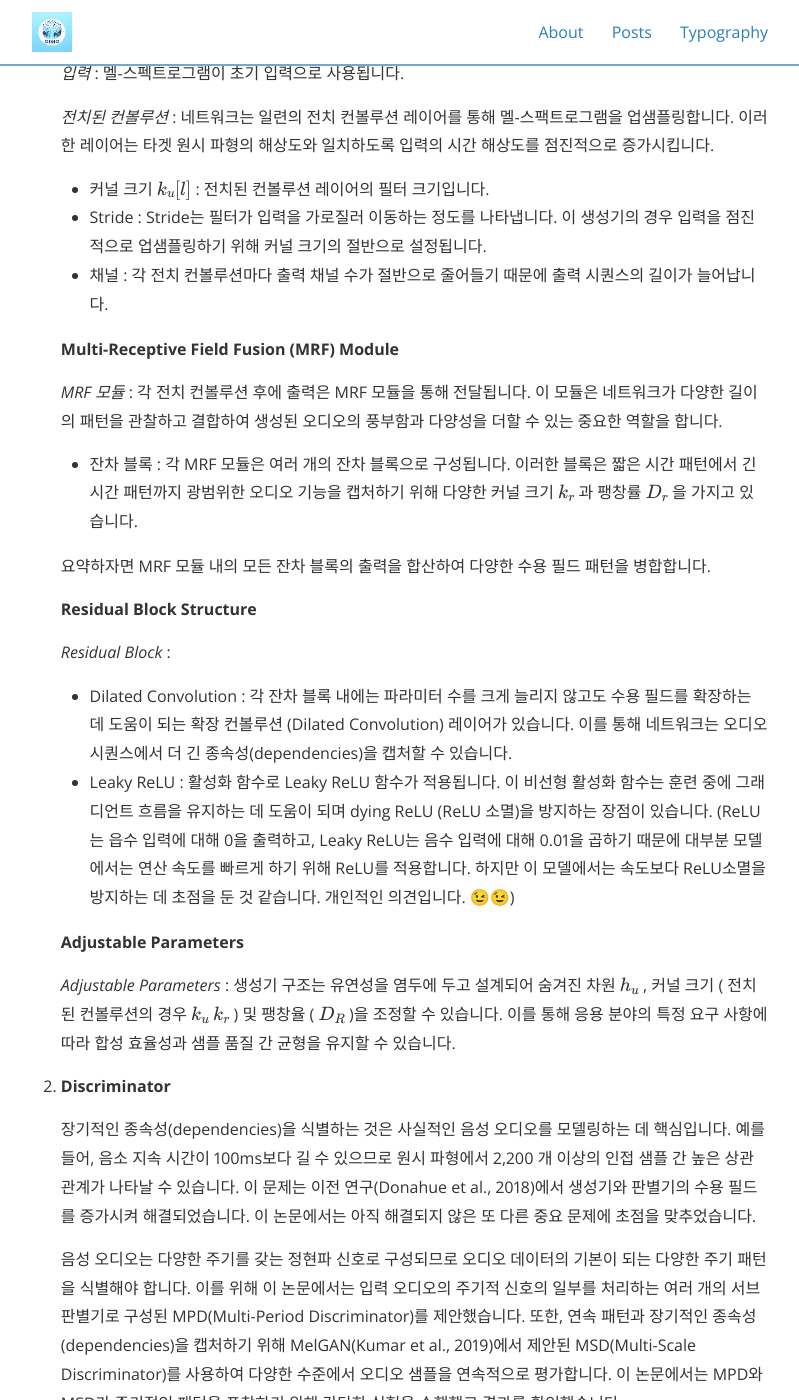
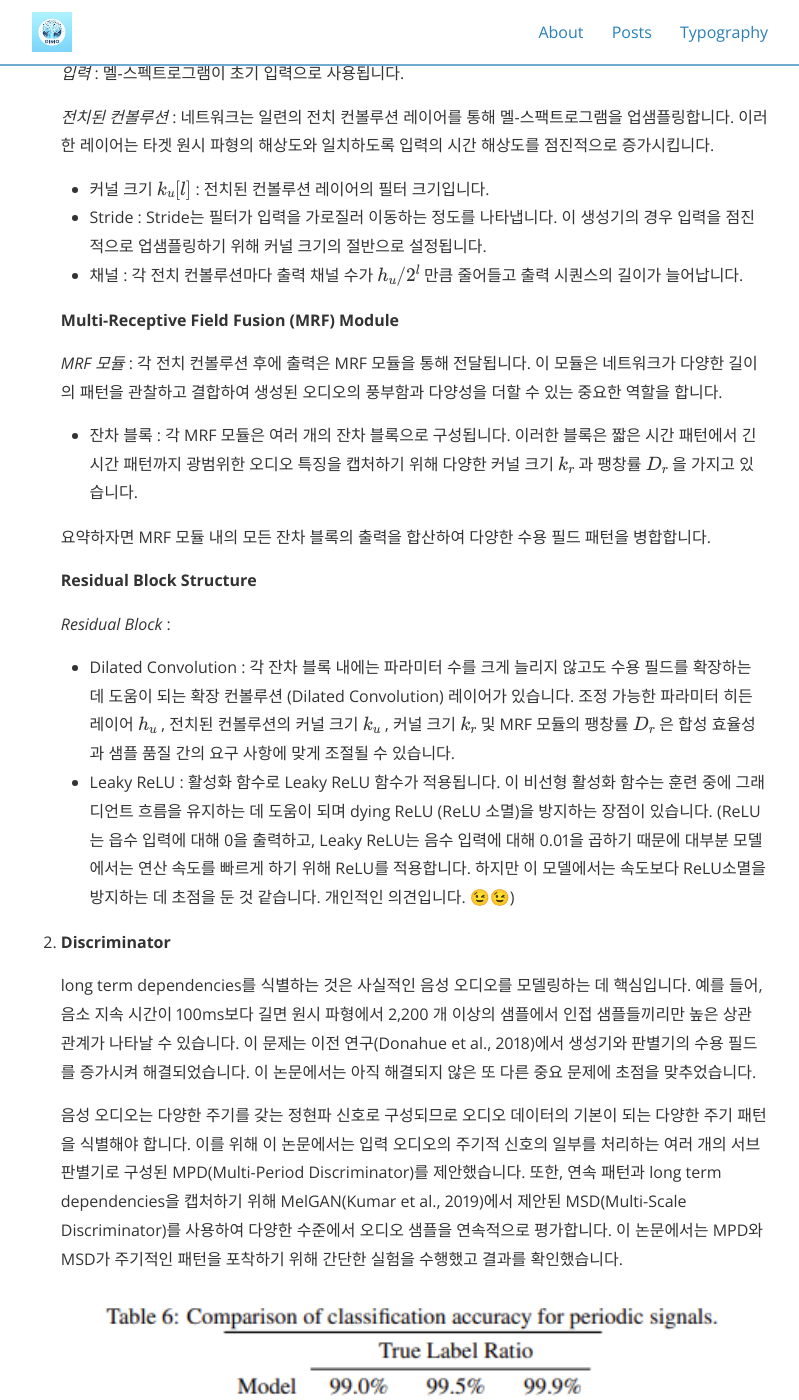
Before and after one commit to dinhoitt/dinhoitt.github.io, a Jekyll site: the page built from _posts/2024-02-23-HiFi GAN 설명.md, in a window 1280 px wide and 1400 px high, scrolled down 1746 px. Shown: the whole window, without its empty margins (240-1039 px from the left). Built offline with Jekyll 4.4.1, drawn with Linux system fonts in a browser that asks for light colours; nearby versions of some CDN libraries; formulas are drawn with MathJax 3; comment, search, counter and statistics services are not loaded; some of the changed text lies outside the part shown.

Commit message:
hifi gan post modic

```diff
--- a/_posts/2024-02-23-HiFi GAN 설명.md
+++ b/_posts/2024-02-23-HiFi GAN 설명.md
@@ -28,7 +28,7 @@
 
     그림1은 생성기의 구조를 보여줍니다. 이전 연구(Mathieu et al., 2015, Isola et al., 2017, Kumar et al., 2019)에서와 같이, 생성기에서는 노이즈가 추가 입력으로 제공되지 않습니다.
 
-    생성기는 멜-스펙트로그램을 $$\vert ku \vert$$ 배까지 업샘플링 합니다. $$\vert ku \vert$$ 는 원시 파형의 시간적 해상도와 일치하는 시간입니다. MRF 모듈은 다양한 커널 크기와 팽창률의 잔차 블록 $$\vert kr \vert$$ 의 기능을 추가합니다.
+    생성기는 멜-스펙트로그램을 $$\vert k_{u} \vert$$ 배까지 업샘플링 합니다. $$\vert k_{u} \vert$$ 는 원시 파형의 시간적 해상도와 일치하는 시간입니다. MRF 모듈은 다양한 커널 크기와 팽창률의 잔차 블록 $$\vert k_{r} \vert$$ 의 특징을 추가합니다.
 
     구조에 대해서 구체적으로 설명하겠습니다.
 
@@ -40,30 +40,26 @@
 
       - 커널 크기 $$k_{u}[l]$$ : 전치된 컨볼루션 레이어의 필터 크기입니다.
       - Stride : Stride는 필터가 입력을 가로질러 이동하는 정도를 나타냅니다. 이 생성기의 경우 입력을 점진적으로 업샘플링하기 위해 커널 크기의 절반으로 설정됩니다.
-      - 채널 : 각 전치 컨볼루션마다 출력 채널 수가 절반으로 줄어들기 때문에 출력 시퀀스의 길이가 늘어납니다.
+      - 채널 : 각 전치 컨볼루션마다 출력 채널 수가 $$h_{u} / 2^{l}$$ 만큼 줄어들고 출력 시퀀스의 길이가 늘어납니다.
 
     __Multi-Receptive Field Fusion (MRF) Module__
 
     _MRF 모듈_ : 각 전치 컨볼루션 후에 출력은 MRF 모듈을 통해 전달됩니다. 이 모듈은 네트워크가 다양한 길이의 패턴을 관찰하고 결합하여 생성된 오디오의 풍부함과 다양성을 더할 수 있는 중요한 역할을 합니다.
-      - 잔차 블록 : 각 MRF 모듈은 여러 개의 잔차 블록으로 구성됩니다. 이러한 블록은 짧은 시간 패턴에서 긴 시간 패턴까지 광범위한 오디오 기능을 캡처하기 위해 다양한 커널 크기 $$k_r$$ 과 팽창률 $$D_r$$ 을 가지고 있습니다.
+      - 잔차 블록 : 각 MRF 모듈은 여러 개의 잔차 블록으로 구성됩니다. 이러한 블록은 짧은 시간 패턴에서 긴 시간 패턴까지 광범위한 오디오 특징을 캡처하기 위해 다양한 커널 크기 $$k_r$$ 과 팽창률 $$D_r$$ 을 가지고 있습니다.
 
     요약하자면 MRF 모듈 내의 모든 잔차 블록의 출력을 합산하여 다양한 수용 필드 패턴을 병합합니다.
 
     __Residual Block Structure__
 
     _Residual Block_ :
-      - Dilated Convolution : 각 잔차 블록 내에는 파라미터 수를 크게 늘리지 않고도 수용 필드를 확장하는 데 도움이 되는 확장 컨볼루션 (Dilated Convolution) 레이어가 있습니다. 이를 통해 네트워크는 오디오 시퀀스에서 더 긴 종속성(dependencies)을 캡처할 수 있습니다.
+      - Dilated Convolution : 각 잔차 블록 내에는 파라미터 수를 크게 늘리지 않고도 수용 필드를 확장하는 데 도움이 되는 확장 컨볼루션 (Dilated Convolution) 레이어가 있습니다. 조정 가능한 파라미터 히든 레이어 $$h_u$$ , 전치된 컨볼루션의 커널 크기 $$k_u$$ , 커널 크기 $$k_r$$ 및 MRF 모듈의 팽창률 $$D_r$$ 은 합성 효율성과 샘플 품질 간의 요구 사항에 맞게 조절될 수 있습니다.
       - Leaky ReLU : 활성화 함수로 Leaky ReLU 함수가 적용됩니다. 이 비선형 활성화 함수는 훈련 중에 그래디언트 흐름을 유지하는 데 도움이 되며 dying ReLU (ReLU 소멸)을 방지하는 장점이 있습니다. (ReLU는 읍수 입력에 대해 0을 출력하고, Leaky ReLU는 음수 입력에 대해 0.01을 곱하기 때문에 대부분 모델에서는 연산 속도를 빠르게 하기 위해 ReLU를 적용합니다. 하지만 이 모델에서는 속도보다 ReLU소멸을 방지하는 데 초점을 둔 것 같습니다. 개인적인 의견입니다. 😉😉)
-
-    __Adjustable Parameters__
-
-    _Adjustable Parameters_ : 생성기 구조는 유연성을 염두에 두고 설계되어 숨겨진 차원 $$h_u$$ , 커널 크기 ( 전치된 컨볼루션의 경우 $$k_u$$ $$k_r$$ ) 및 팽창율 ( $$D_R$$ )을 조정할 수 있습니다. 이를 통해 응용 분야의 특정 요구 사항에 따라 합성 효율성과 샘플 품질 간 균형을 유지할 수 있습니다.
 
 2. __Discriminator__
 
-    장기적인 종속성(dependencies)을 식별하는 것은 사실적인 음성 오디오를 모델링하는 데 핵심입니다. 예를 들어, 음소 지속 시간이 100ms보다 길 수 있으므로 원시 파형에서 2,200 개 이상의 인접 샘플 간 높은 상관 관계가 나타날 수 있습니다. 이 문제는 이전 연구(Donahue et al., 2018)에서 생성기와 판별기의 수용 필드를 증가시켜 해결되었습니다. 이 논문에서는 아직 해결되지 않은 또 다른 중요 문제에 초점을 맞추었습니다.
+    long term dependencies를 식별하는 것은 사실적인 음성 오디오를 모델링하는 데 핵심입니다. 예를 들어, 음소 지속 시간이 100ms보다 길면 원시 파형에서 2,200 개 이상의 샘플에서 인접 샘플들끼리만 높은 상관 관계가 나타날 수 있습니다. 이 문제는 이전 연구(Donahue et al., 2018)에서 생성기와 판별기의 수용 필드를 증가시켜 해결되었습니다. 이 논문에서는 아직 해결되지 않은 또 다른 중요 문제에 초점을 맞추었습니다.
 
-    음성 오디오는 다양한 주기를 갖는 정현파 신호로 구성되므로 오디오 데이터의 기본이 되는 다양한 주기 패턴을 식별해야 합니다. 이를 위해 이 논문에서는 입력 오디오의 주기적 신호의 일부를 처리하는 여러 개의 서브 판별기로 구성된 MPD(Multi-Period Discriminator)를 제안했습니다. 또한, 연속 패턴과 장기적인 종속성(dependencies)을 캡처하기 위해 MelGAN(Kumar et al., 2019)에서 제안된 MSD(Multi-Scale Discriminator)를 사용하여 다양한 수준에서 오디오 샘플을 연속적으로 평가합니다. 이 논문에서는 MPD와 MSD가 주기적인 패턴을 포착하기 위해 간단한 실험을 수행했고 결과를 확인했습니다.
+    음성 오디오는 다양한 주기를 갖는 정현파 신호로 구성되므로 오디오 데이터의 기본이 되는 다양한 주기 패턴을 식별해야 합니다. 이를 위해 이 논문에서는 입력 오디오의 주기적 신호의 일부를 처리하는 여러 개의 서브 판별기로 구성된 MPD(Multi-Period Discriminator)를 제안했습니다. 또한, 연속 패턴과 long term dependencies을 캡처하기 위해 MelGAN(Kumar et al., 2019)에서 제안된 MSD(Multi-Scale Discriminator)를 사용하여 다양한 수준에서 오디오 샘플을 연속적으로 평가합니다. 이 논문에서는 MPD와 MSD가 주기적인 패턴을 포착하기 위해 간단한 실험을 수행했고 결과를 확인했습니다.
 
     <img src="/assets/post/msd_mpd.png">
     이미지 출처: 논문 표6.
@@ -91,9 +87,9 @@
 
     _Reshape from 1D to 2D_ : 원시 오디오 파형을 주기 p에 따라 2차원 데이터로 재형성합니다. 이는 오디오의 주기적 특성을 2차원 평면에서 분석하기 위한 전처리 단계입니다.
 
-    _Apply 2D Convolution_ : 재형성된 2차원 데이터에 2차원  합성곱을 적용하여 주기적 패턴을 추출합니다. 합성곱의 커널 크기는 주기적 샘플을 독립적으로 처리하기 위해 폭 방향으로는 1로 제한됩니다.
+    _Apply 2D Convolution_ : 재형성된 2차원 데이터에 2차원  합성곱을 적용하여 주기적 샘플을 처리합니다. 합성곱의 커널 크기는 주기적 샘플을 독립적으로 처리하기 위해 폭 방향으로는 1로 제한됩니다.
 
-    _Sub-discriminator_ : 주기 p에 따라 다른 주기적 신호를 처리하는 여러 서브 판별자가 있습니다. 각 서브 판별자는 입력 오디오의 다른 부분을 보며 다른 내재된 구조를 포착하도록 설계되었습니다.
+    _Sub-discriminator_ : 주기 p에 따라 다른 주기적 신호를 처리하는 여러 서브 판별자가 있습니다. 각 서브 판별자는 입력 Leaky ReLU를 사용하는 strided convolutional layers의 스택입니다.
 
     _Real/Fake Discrimination_ : 각 서브 판별자는 입력된 오디오의 주기적 특성을 바탕으로 실제 오디오인지 생성된 오디오인지를 판별합니다.
 
```
